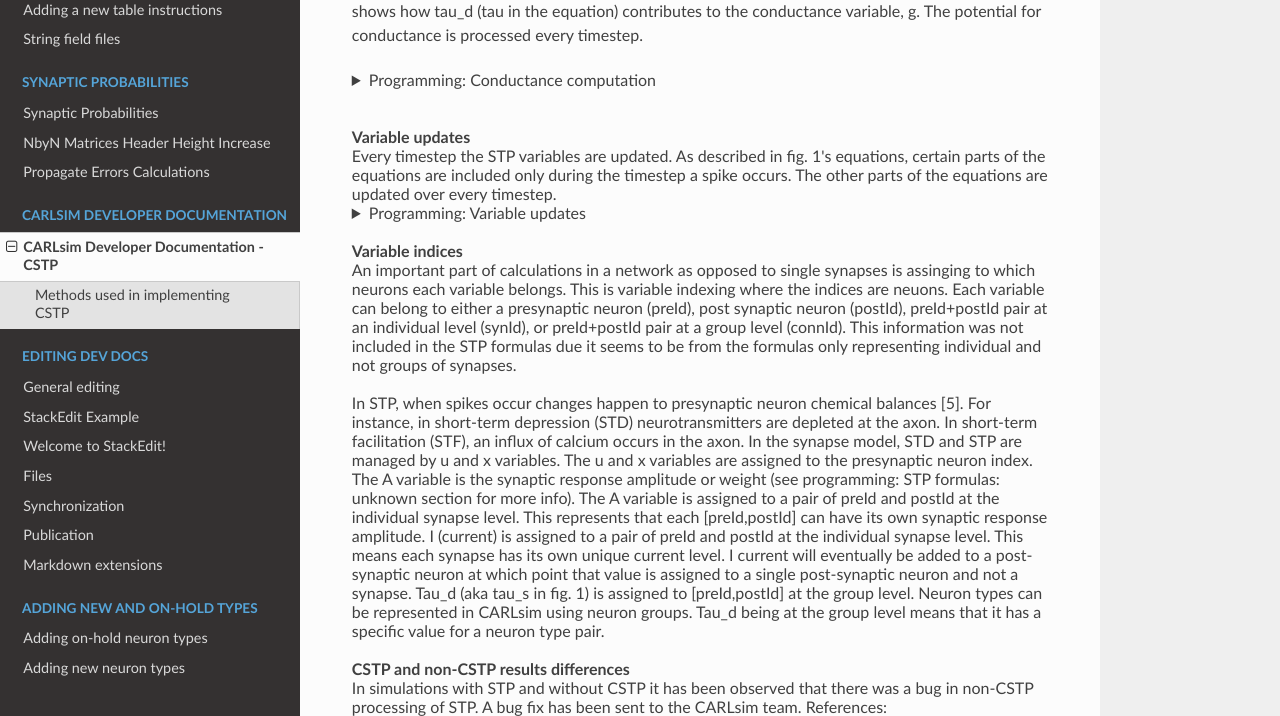
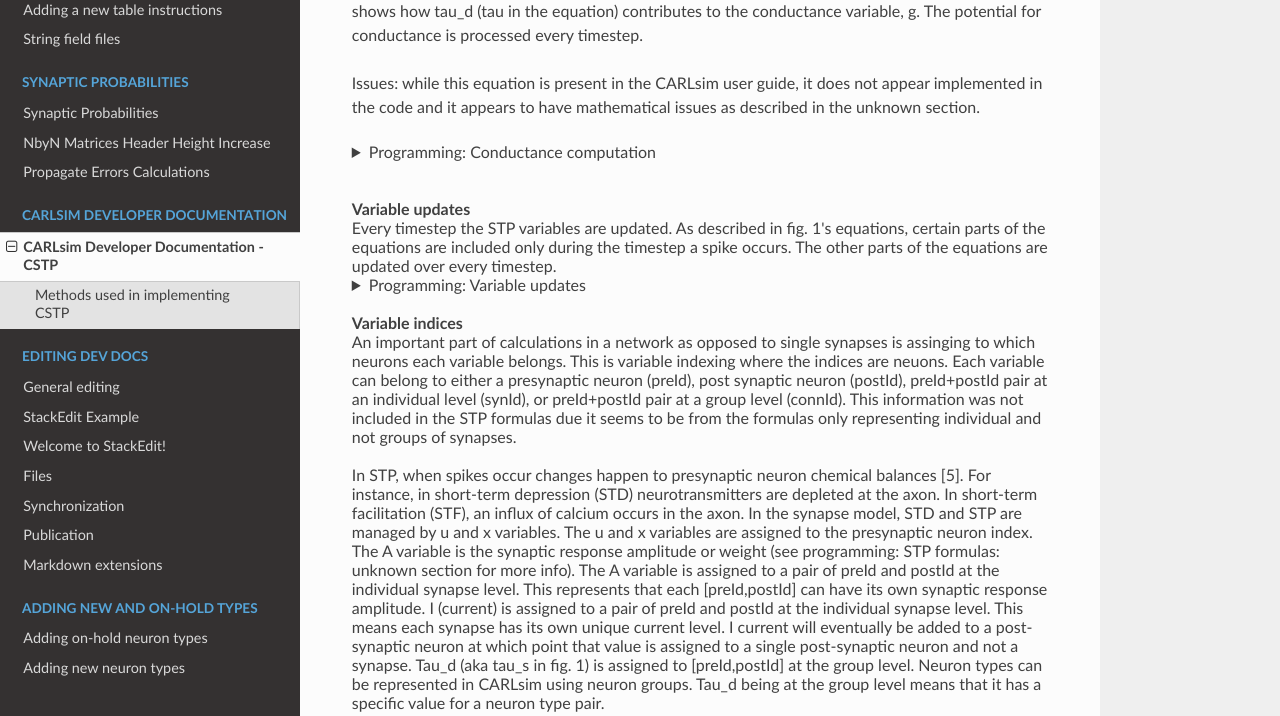
Before and after one commit to Hippocampome-Org/hco_dev_docs, a Sphinx documentation site: the page built from docs/csdevdocs/cstp.md, in a window 1280 px wide and 900 px high, scrolled down 1019 px, cut to the strip 184-900 px from the top of the window. Built offline with Sphinx 7.4.7 and the Read the Docs theme 2.0.0, drawn with Linux system fonts in a browser that asks for light colours.

Commit message:
updated conductance description

```diff
--- a/docs/csdevdocs/cstp.md
+++ b/docs/csdevdocs/cstp.md
@@ -76,12 +76,16 @@ CARLsim processes g (conductance) as a "multiplicative gain factor for fast and
 ![Equation with tau_d](http://uci-carl.github.io/CARLsim4/form_53.png)
 Fig. 2. Equation with tau_d [2].<br>
 Synaptic currents are have their conductance computed with the use of the tau_d variable. Fig 2. shows how tau_d (tau in the equation) contributes to the conductance variable, g. The potential for conductance is processed every timestep.<br>
+<br>
+Issues: while this equation is present in the CARLsim user guide, it does not appear implemented in the code and it appears to have mathematical issues as described in the unknown section.
 <details>
 <summary>Programming: Conductance computation</summary>
-It is unclear where in the code this equation is included.<br>
+Potentially this equation is not implemented in the source code. In snn_gpu_module.cu, in the function updateNeuronState() the line:<br>
+I_sum = -(runtimeDataGPU.gAMPA[nid] * (v - 0.0f)...<br>
+appears to be where all synapse current is summed from each receptor type. Equation 13 from fig. 2. does not appear present in the code. As described in the unknown section below there seems to be mathematical issues with the equation too.
 <br>
 Unknown:<br>
-In the equation, exp() is affected by time since last spike, yet the heaviside function causes the exp() to only be a factor if time since last spike is 0. This seems contradictory. Also, it is correct that the conductance only occurs at the timestep of a spike? This may be accurate because that is the time a synapse releases its current into the post-synaptic neuron. The time after that the current may just decay.<br>
+In the equation, exp() is affected by time since last spike, yet the heaviside function causes the exp() to only be a factor if time since last spike is 0. This causes g to be +1 for each spike and 0 with no spikes. Is it correct that with no spikes the conductance fully stop? This does not seem to make sense because the synaptic current is meant to decay at a rate related to tau_d not just be instantly gone in a timestep with no spikes because the conductance becomes 0.<br>
 </details><br><br>
 <b>Variable updates</b><br>
 Every timestep the STP variables are updated. As described in fig. 1's equations, certain parts of the equations are included only during the timestep a spike occurs. The other parts of the equations are updated over every timestep.<br>
```
